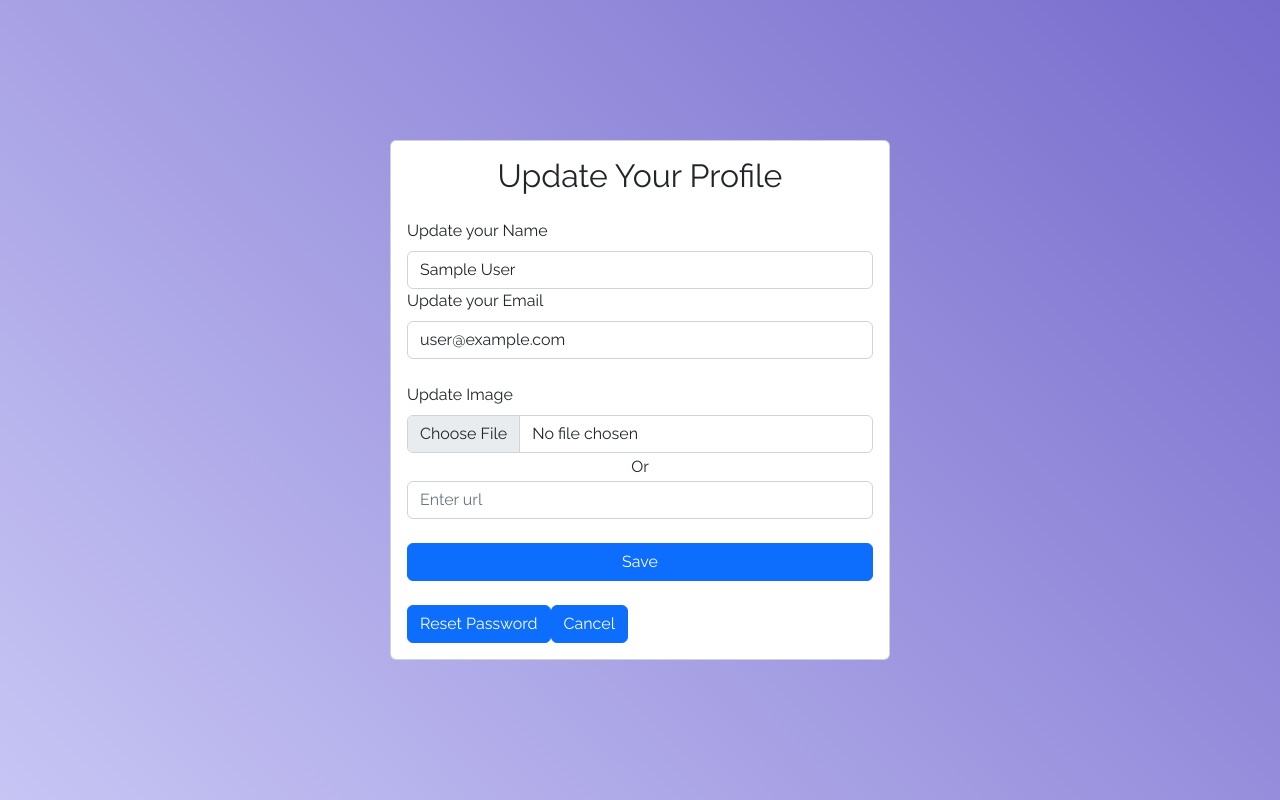
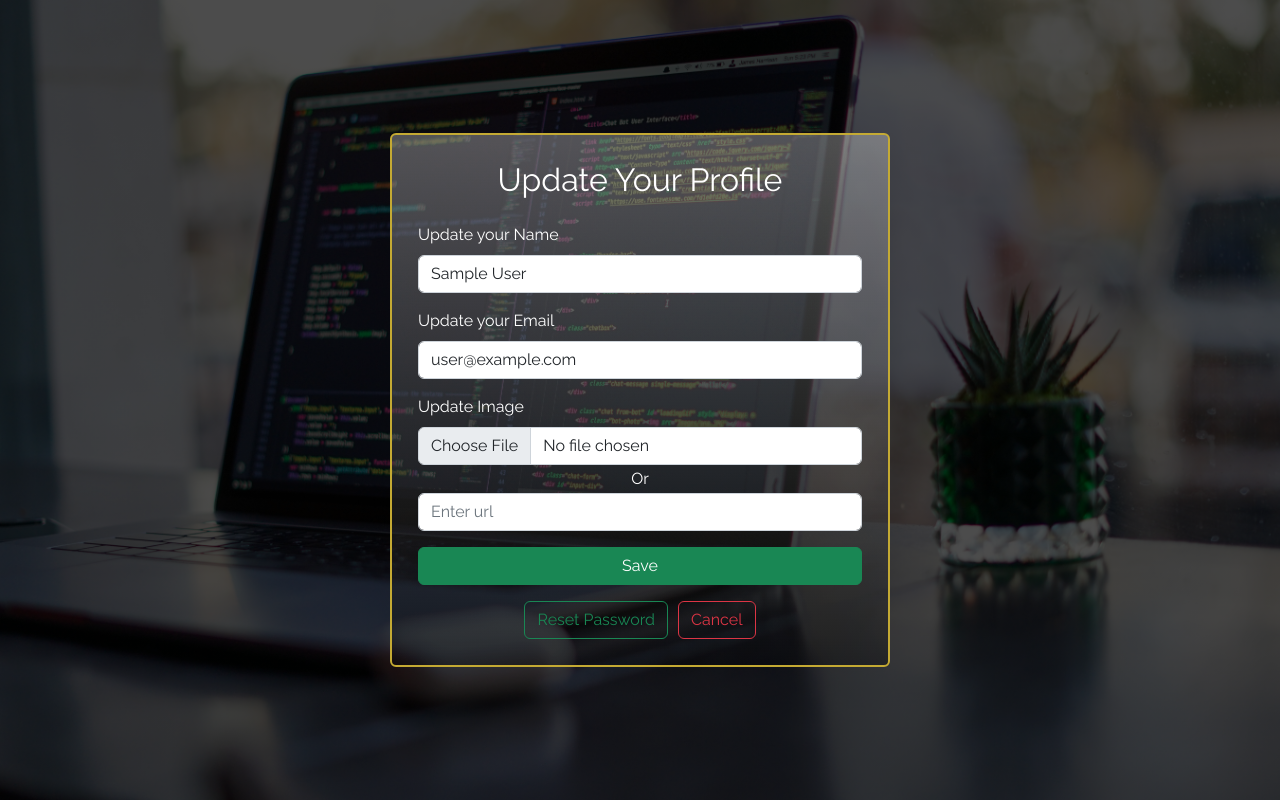
Before and after one commit to InternshipProject1-uwindsor22/authenticator-app, a React (Create React App) app: page /updateprofile in a window 1280 px wide. Built offline with nearby package versions, Linux system fonts and the light colour scheme; no server answers; sample sign-in values are in the browser's storage.

Commit message:
css updates

```diff
--- a/src/App.css
+++ b/src/App.css
@@ -8,9 +8,12 @@
 }
 
 body {
-	background: linear-gradient(45deg, #C7C5F4, #776BCC);
-}
-
+	background: linear-gradient(rgba(0,0,0,.7), rgba(0,0,0,.7)), url(./Pages/backgroundimg.jpg) no-repeat center center fixed;
+	-webkit-background-size: cover;
+	-moz-background-size: cover;
+	-o-background-size: cover;
+	background-size: cover;
+  }
 .container {
 	display: flex;
 	align-items: center;
--- a/src/Pages/ForgotPassword.js
+++ b/src/Pages/ForgotPassword.js
@@ -12,8 +12,8 @@ function ForgotPassword() {
   };
 
   return (
-    <>
-      <Card>
+    <div style={{border: '2px solid #26edd3', borderBottom: '0px', borderRadius: 5, padding: 35}}>
+      <Card style={{background: 'linear-gradient(rgba(255,255,255,.3), rgba(0,0,0,.3))', padding: 5, color: 'white', border: '2px solid #c4aa33'}}>
         <Card.Body>
           <h2 className="text-center mb-4">Password Reset</h2>
           <Form onSubmit={handleSubmit}>
@@ -39,10 +39,10 @@ function ForgotPassword() {
           </div>
         </Card.Body>
       </Card>
-      <div className="w-100 text-center mt-2">
+      <div className="w-100 text-center mt-2" style={{color: 'white'}}>
         Need an account? <Link to="/register">Sign Up</Link>
       </div>
-    </>
+    </div>
   );
 }
 
--- a/src/Pages/LoginPage.js
+++ b/src/Pages/LoginPage.js
@@ -4,6 +4,8 @@ import { Link } from "react-router-dom";
 import { GoogleButton } from "react-google-button";
 import { AuthProvider, useAuth } from "../Services/FirebaseService";
 import { Navigate } from "react-router-dom";
+import backgroundimg from './backgroundimg.jpg';
+
 export default function LoginPage() {
   const emailRef = useRef();
   const passwordRef = useRef();
@@ -21,8 +23,8 @@ export default function LoginPage() {
     return <Navigate replace to="/profile" />;
   }
   return (
-    <div>
-      <Card>
+    <div style={{border: '2px solid #26edd3', borderBottom: '0px', borderRadius: 5, padding: 35}}>
+      <Card style={{background: 'linear-gradient(rgba(255,255,255,.3), rgba(0,0,0,.3))', padding: 5, color: 'white', border: '2px solid #c4aa33'}}>
         <Card.Body>
           <h2 className="text-center mb-4">Log In</h2>
           <Form onSubmit={handleSubmit}>
@@ -59,8 +61,8 @@ export default function LoginPage() {
           </div>
         </Card.Body>
       </Card>
-      <div className="w-100 text-center mt-2">
-        Need an account?<Link to="/register">Sign Up</Link>
+      <div className="w-100 text-center mt-2" style={{color: 'white'}}>
+        Need an account? <Link to="/register">Sign Up</Link>
       </div>
     </div>
   );
--- a/src/Pages/ProfilePage.js
+++ b/src/Pages/ProfilePage.js
@@ -27,15 +27,15 @@ export default function ProfilePage() {
       setChecked(true);
     }
   }).catch(()=>{ setChecked(false);});
+
   return (
-    <Card className="w-100">
+    <Card className="w-100" style={{background: 'linear-gradient(rgba(255,255,255,.3), rgba(0,0,0,.3))', padding: 5, color: 'white', border: '2px solid #c4aa33'}}>
       <div className="d-flex justify-content-center">
         <Card.Img
           src={currentUser.photoURL ? currentUser.photoURL : holder}
-          style={{ width: 200, height: 200, margin: 5 }}
+          style={{ width: 200, height: 200, padding: 0, border: '0.8px solid grey', borderRadius: '50%', marginTop: 5 }}
         />
       </div>
-      <hr />
       <Card.Body>
         <h3 className="text-center">User Details </h3>
         <hr />
@@ -46,18 +46,13 @@ export default function ProfilePage() {
           <p>{currentUser.email}</p>
           <Card.Title>Email Verification Status</Card.Title>
           <p>{currentUser.emailVerified? "Verified":"Not verified"} {!currentUser.emailVerified && <Button variant="primary" onClick={handleVerify}>Verify</Button>}</p>
-
-          <Card.Title>Phone:</Card.Title>
-          <p>
-            {currentUser.phoneNumber ? currentUser.phoneNumber : "Not provided"}
-          </p>
         </div>
         <hr />
         <div className="d-flex justify-content-end">
-          <Link className="btn btn-primary" to="/updateProfile">Update</Link>
+          <Link className="btn btn-outline-primary" to="/updateProfile">Update</Link>
         </div>
         <div className="d-flex justify-content-center">
-          <Button variant="primary" onClick={handleSignOut}>
+          <Button variant="outline-danger" onClick={handleSignOut}>
             SignOut
           </Button>
         </div>
--- a/src/Pages/RegisterPage.js
+++ b/src/Pages/RegisterPage.js
@@ -74,13 +74,13 @@ export default function RegisterPage() {
   }
 
   return (
-    <div>
-      <Card>
+    <div style={{border: '2px solid #26edd3', borderBottom: '0px', borderRadius: 5, padding: 35}}>
+      <Card style={{background: 'linear-gradient(rgba(255,255,255,.3), rgba(0,0,0,.3))', padding: 5, color: 'white', border: '2px solid #c4aa33'}}>
         <Card.Body>
           <h2 className="text-center mb-4">Sign Up</h2>
           {error && <Alert variant="danger">{error}</Alert>}
           <Form onSubmit={handleSubmit}>
-            <Form.Group id="email">
+            <Form.Group id="email" className="mb-3">
               <Form.Label>Email</Form.Label>
               <Form.Control
                 type="email"
@@ -89,24 +89,23 @@ export default function RegisterPage() {
                 className="email--input"
               />
             </Form.Group>
-            <Form.Group id="password">
+            <Form.Group id="password" className="mb-3">
               <Form.Label>Password</Form.Label>
               <Form.Control type="password" ref={passwordRef} required />
             </Form.Group>
-            <Form.Group id="password-confirm">
+            <Form.Group id="password-confirm" className="mb-4">
               <Form.Label>Password Confirmation</Form.Label>
               <Form.Control type="password" ref={passwordConfirmRef} required />
             </Form.Group>
-            <br />
-            <Button disabled={loading} className="w-100" type="submit">
+            <Button disabled={loading} className="w-100 mb-3" type="submit">
               Sign Up
             </Button>
           </Form>
         </Card.Body>
-        <div className="w-100 text-center mt-2">
+        </Card>
+        <div className="w-100 text-center mt-2" style={{color: 'white'}}>
           Already have an account? <Link to="/">Log In</Link>
         </div>
-      </Card>
     </div>
   );
 }
--- a/src/Pages/UpdateProfile.js
+++ b/src/Pages/UpdateProfile.js
@@ -20,6 +20,7 @@ export default function UpdateProfile() {
     updateName,
     updateEmailM,
   } = useAuth();
+
   const [nameRef,setNameRef] = useState(currentUser.displayName);
   const [emailRef,setEmailRef] = useState(currentUser.email);
   const [phoneNumber,setPhoneNumber] = useState(currentUser.phoneNumber);
@@ -90,12 +91,12 @@ export default function UpdateProfile() {
 
   return (
     <div>
-      <Card>
+      <Card style={{background: 'linear-gradient(rgba(255,255,255,.3), rgba(0,0,0,.3))', padding: 10, color: 'white', border: '2px solid #c4aa33'}}>
         <Card.Body>
           <h2 className="text-center mb-4">Update Your Profile</h2>
           {error && <Alert variant="danger">{error}</Alert>}
           <Form onSubmit={handleSubmit}>
-            <Form.Group id="name">
+            <Form.Group id="name" className="mb-3">
               <Form.Label>Update your Name</Form.Label>
               <Form.Control
                 type="text"
@@ -105,7 +106,7 @@ export default function UpdateProfile() {
                 onChange={(e)=>{setNameRef(e.target.value)}}
               ></Form.Control>
             </Form.Group>
-            <Form.Group id="email">
+            <Form.Group id="email" className="mb-3">
               <Form.Label>Update your Email</Form.Label>
               <Form.Control
                 type="email"
@@ -114,8 +115,7 @@ export default function UpdateProfile() {
                 onChange={(e)=>{setEmailRef(e.target.value)}}
               />
             </Form.Group>
-            <br />
-            <Form.Group id="Image">
+            <Form.Group id="Image" className="mb-3">
               <Form.Label>Update Image</Form.Label>
               <Form.Control
                 type="file"
@@ -134,20 +134,20 @@ export default function UpdateProfile() {
                 placeholder="Enter url"
               />
             </Form.Group>
-            <br />
-            <Button disabled={loading} className="w-100" type="submit">
+            <Button disabled={loading} className="w-100 mb-3 btn btn-success" type="submit">
               Save
             </Button>
-            <br />
-            <br />
-            <div className="d-flex">
-              <div className="d-flex justify-content-start">
-                <Button variant="primary" onClick={handleReset}>
+            <div className="d-flex justify-content-center">
+              <div>
+                <Button
+                  variant="outline-success"
+                  style={{marginRight: 10}}
+                  onClick={handleReset}>
                   Reset Password
                 </Button>
               </div>
-              <div className="d-flex justify-content-end">
-                <Link className="btn btn-primary" to="/profile">
+              <div>
+                <Link className="btn btn-outline-danger" to="/profile">
                   Cancel
                 </Link>
               </div>
```
Also changed, not shown: src/Pages/backgroundimg.jpg (added), 1 other file (tests, documents, lock files or other folders).
